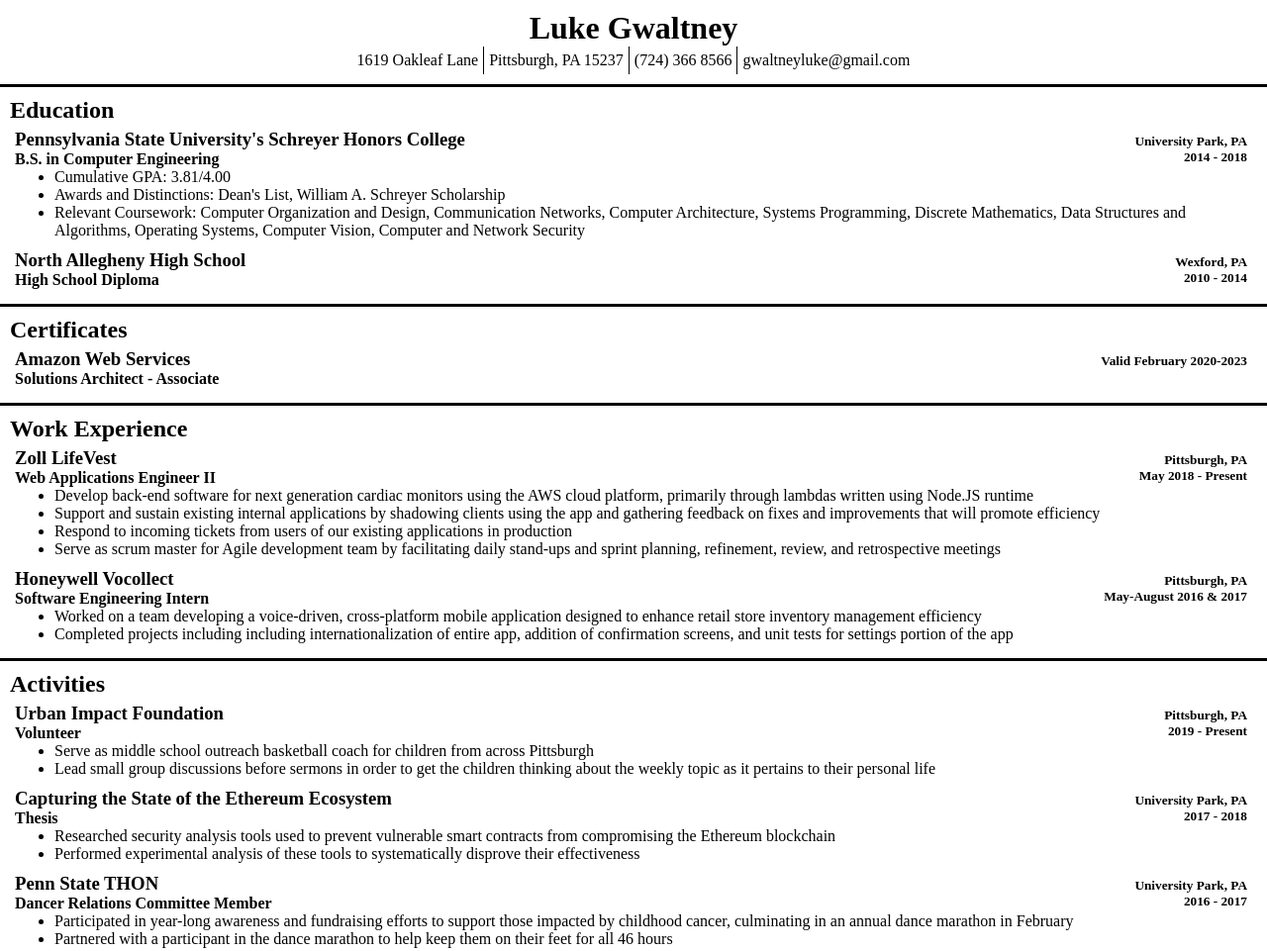
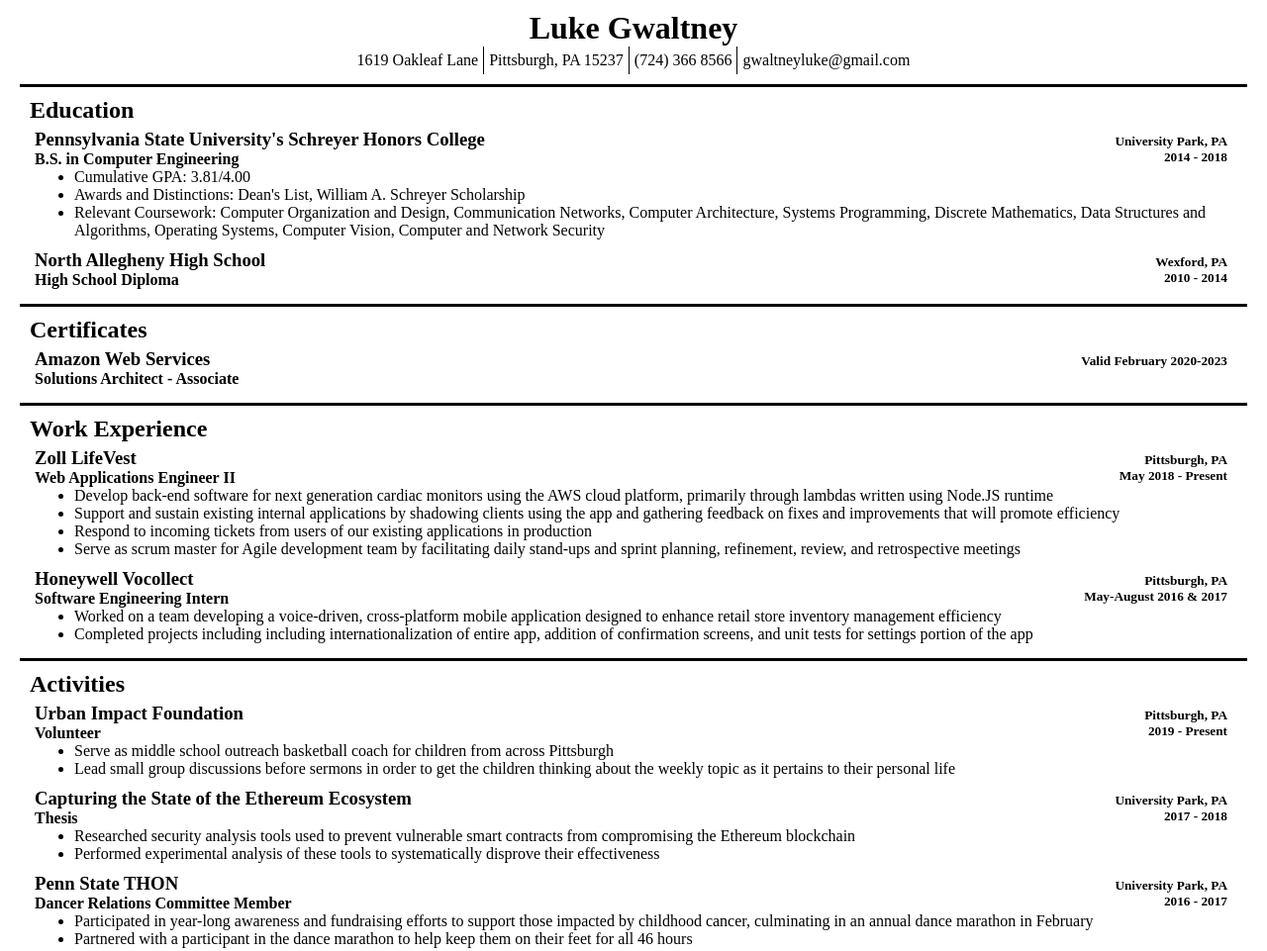
Before and after one commit to gwaltneyluke/resume-webpage, a plain HTML site: page src/index.html in a window 1280 px wide. Shown: the top 961 px of the page at 99% size. Drawn offline with Linux system fonts and the light colour scheme.

Commit message:
margins for dividers

```diff
--- a/src/index.css
+++ b/src/index.css
@@ -5,6 +5,8 @@
 
 .header {
   border-bottom-style: solid;
+  margin-left: 20px;
+  margin-right: 20px;
   padding: 10px;
   text-align: center;
 }
@@ -21,6 +23,8 @@
 
 .experience-type-section {
   border-bottom-style: solid;
+  margin-left: 20px;
+  margin-right: 20px;
   padding: 10px;
 }
 
```
Lines whose indentation alone changed are shown as unchanged.
